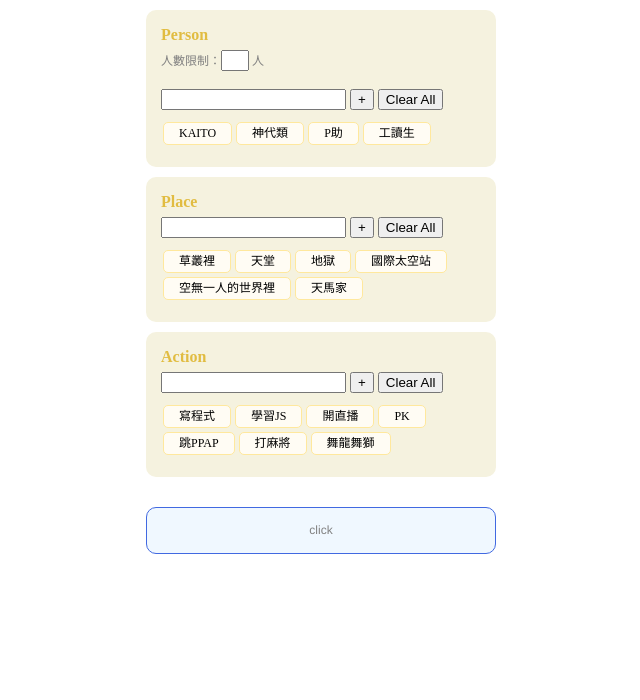
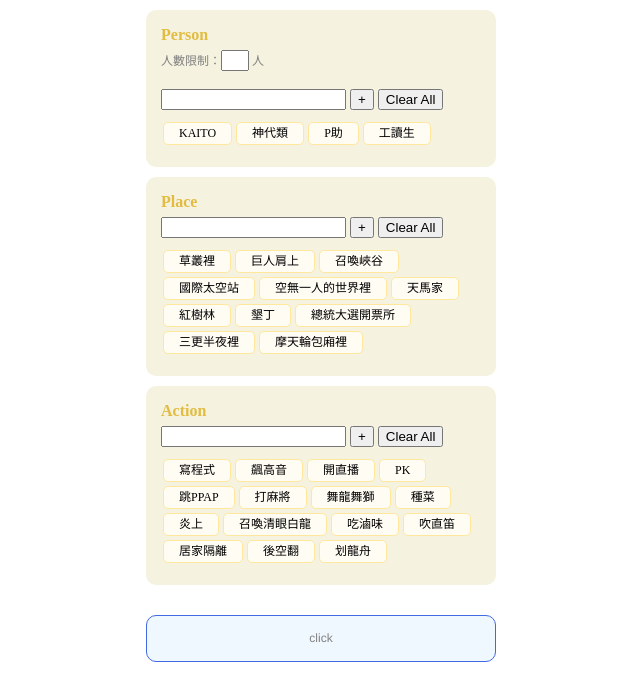
Before and after one commit to cynthia204z/personal-page, a plain HTML site: page teachtest.html in a window 1280 px wide. Shown: the whole page, without its empty margins (319-959 px from the left). Drawn offline with Linux system fonts and the light colour scheme.

Commit message:
Update teachtest.html

```diff
--- a/teachtest.html
+++ b/teachtest.html
@@ -204,8 +204,8 @@
 
     let lists = {
       whoList: ['KAITO', '神代類', 'P助', '工讀生'],
-      whereList: ['草叢裡', '天堂', '地獄', '國際太空站', '空無一人的世界裡', '天馬家'],
-      actionList: ['寫程式', '學習JS', '開直播', 'PK', '跳PPAP', '打麻將', '舞龍舞獅']
+      whereList: ['草叢裡', '巨人肩上', '召喚峽谷', '國際太空站', '空無一人的世界裡', '天馬家', '紅樹林', '墾丁', '總統大選開票所', '三更半夜裡', '摩天輪包廂裡'],
+      actionList: ['寫程式', '飆高音', '開直播', 'PK', '跳PPAP', '打麻將', '舞龍舞獅', '種菜', '炎上', '召喚清眼白龍', '吃滷味', '吹直笛', '居家隔離', '後空翻', '划龍舟']
     }
     function createLists() {
       let listArr = ['who', 'where', 'action'];
```
